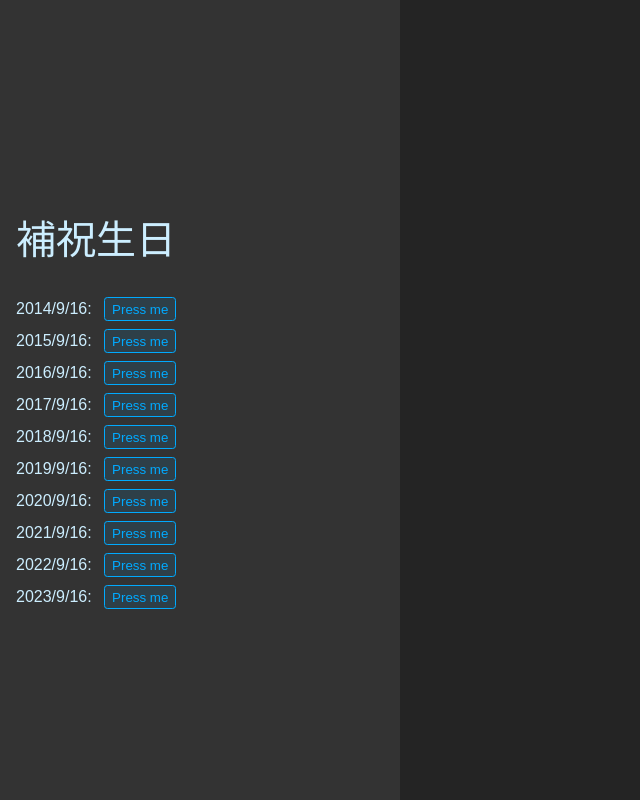
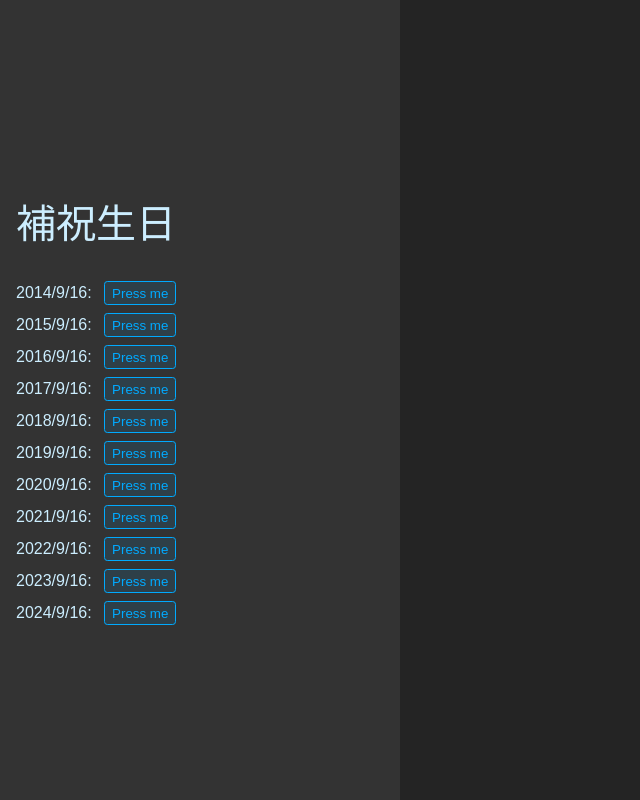
Before and after one commit to danielclf6230/happybirthday, a React (Vite) app: page / in a window 1280 px wide. Shown: the whole page, without its empty margins (0-640 px from the left). Built offline with nearby package versions, Linux system fonts and the light colour scheme.

Commit message:
updated date

```diff
--- a/src/HappyBirthday.jsx
+++ b/src/HappyBirthday.jsx
@@ -22,7 +22,7 @@ export function HappyBirthday({ onSubmit }) {
   const dates = [
     "2014/9/16", "2015/9/16", "2016/9/16", "2017/9/16",
     "2018/9/16", "2019/9/16", "2020/9/16", "2021/9/16",
-    "2022/9/16", "2023/9/16"
+    "2022/9/16", "2023/9/16", "2024/9/16"
   ];
 
   const colors = [
```
